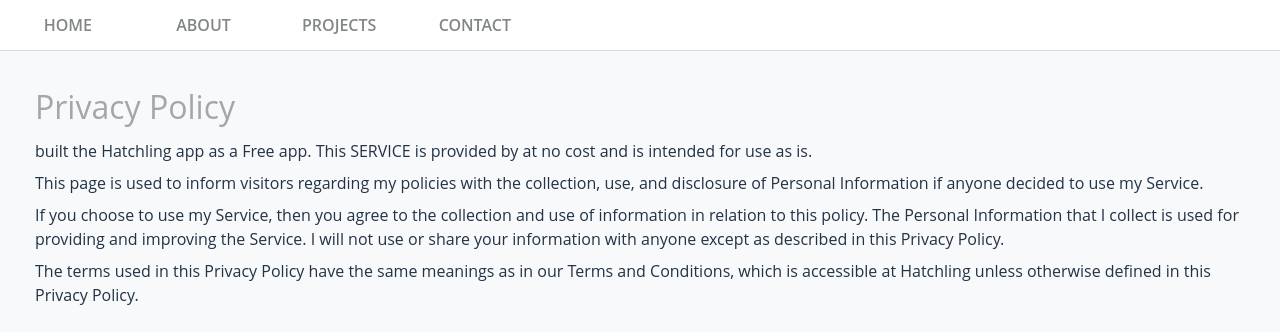
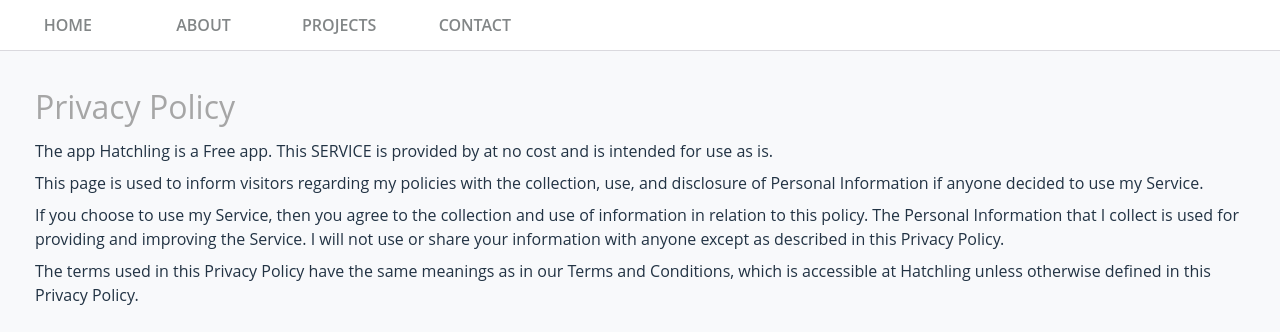
Before and after one commit to danielrammer/danielrammer.github.io, a Jekyll site: the page built from _pages/policyHatchling.html, in a window 1280 px wide. Shown: the top 332 px of the page. Built offline with Jekyll 4.4.1, drawn with Linux system fonts in a browser that asks for light colours.

Commit message:
changed first sentence in policy

```diff
--- a/_pages/policyHatchling.html
+++ b/_pages/policyHatchling.html
@@ -5,8 +5,8 @@
 
 <div class="wrapper policyHatchling">
     <h1> Privacy Policy </h1> <p>
-                     built the Hatchling app as
-                    a Free app. This SERVICE is provided by
+                    The app Hatchling is a Free app.
+                     This SERVICE is provided by
                      at no cost and is intended for
                     use as is.
                   </p> <p>
```
